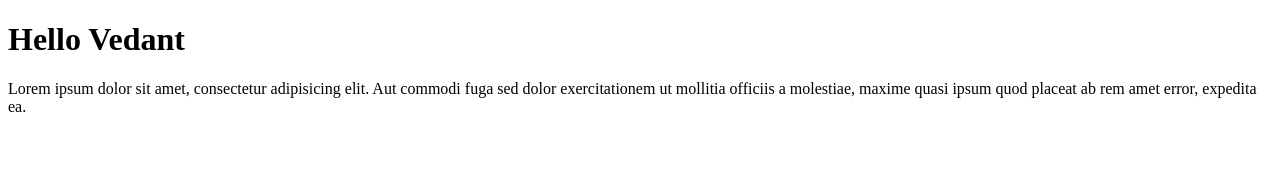
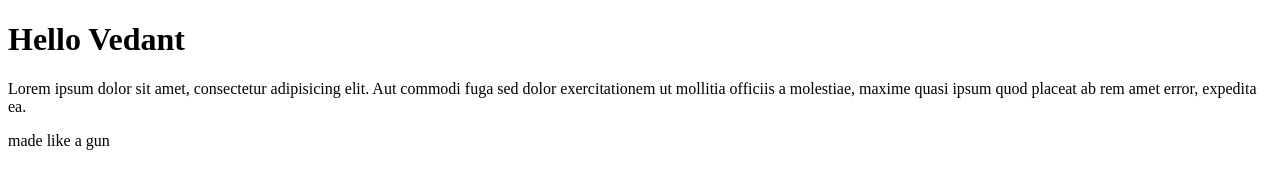
Before and after one commit to vedantjoshi-git/git-one, a plain HTML site: page index.html in a window 1280 px wide. Drawn offline with Linux system fonts and the light colour scheme.

Commit message:
added footer and new file

```diff
--- /dev/null
+++ b/feature.js
@@ -0,0 +1 @@
+console.log("made like a gun");
--- a/index.html
+++ b/index.html
@@ -8,5 +8,6 @@
 <body>
     <h1>Hello Vedant</h1>
     <p>Lorem ipsum dolor sit amet, consectetur adipisicing elit. Aut commodi fuga sed dolor exercitationem ut mollitia officiis a molestiae, maxime quasi ipsum quod placeat ab rem amet error, expedita ea.</p>
+    <footer>made like a gun</footer>
 </body>
 </html>
```
